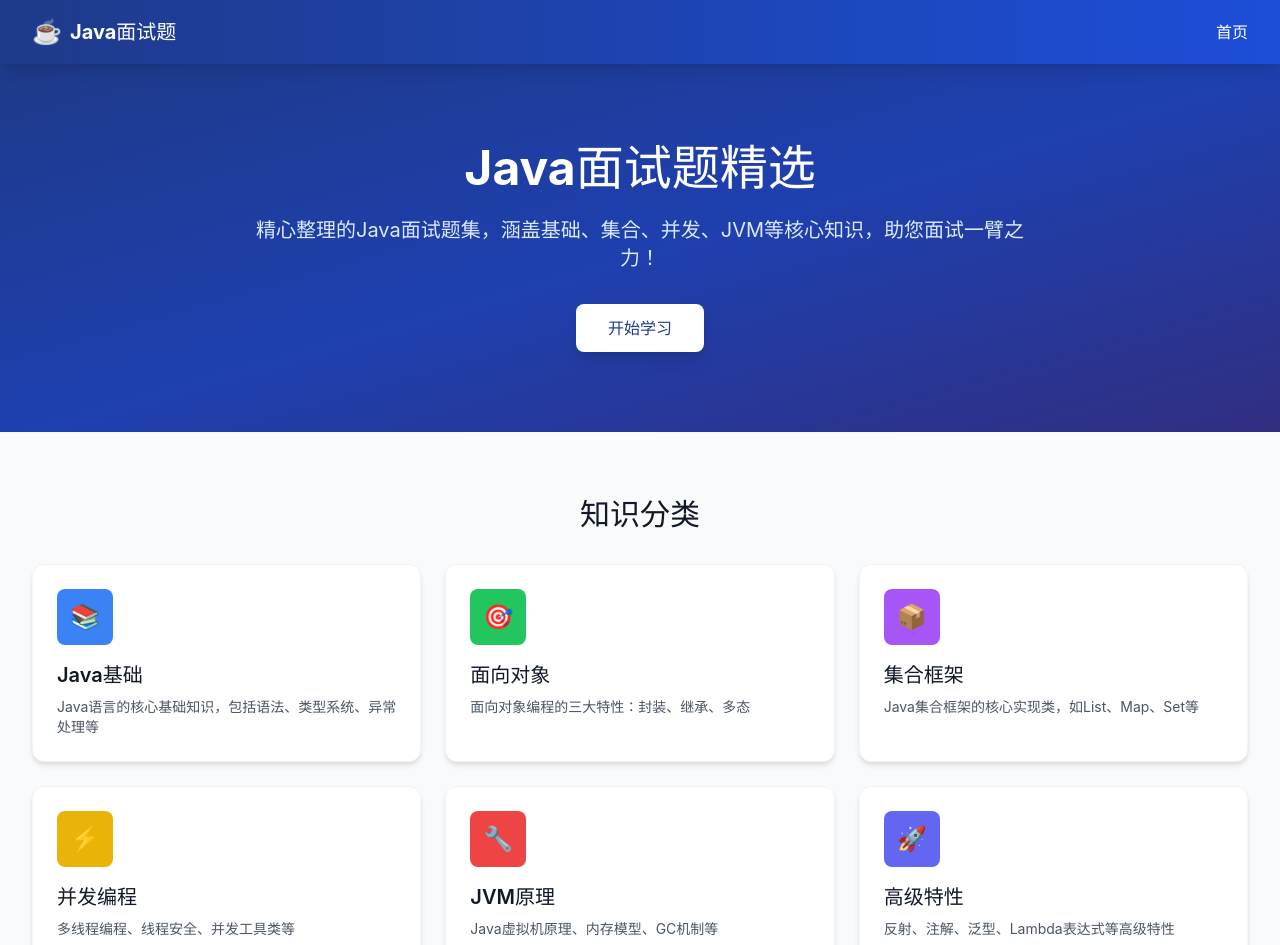
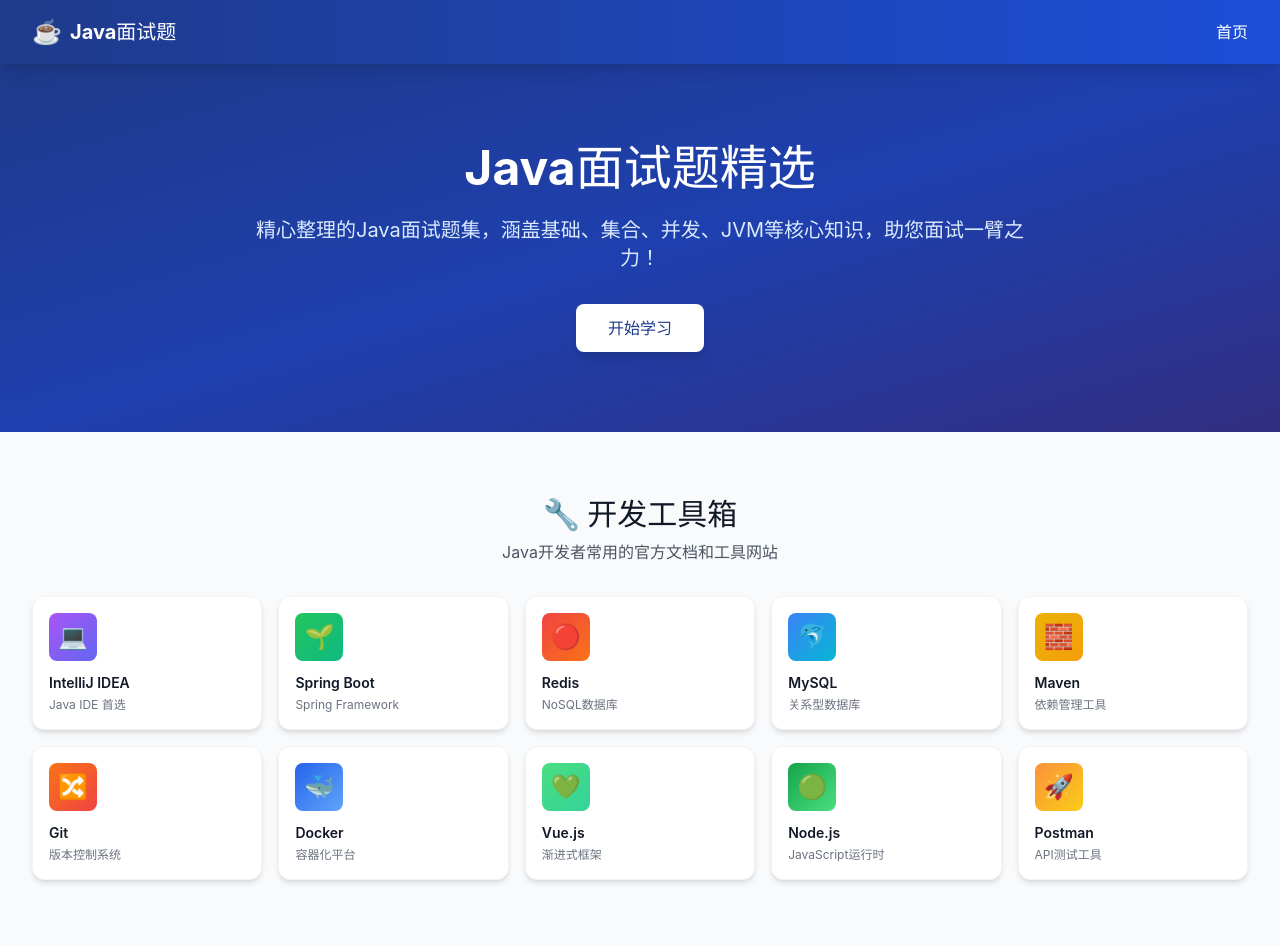
Before and after one commit to lmwe/java-interview-questions, a React (Vite) app: page /#/ in a window 1280 px wide. Shown: the top 945 px of the page. Built offline with nearby package versions, Linux system fonts and the light colour scheme.

Commit message:
Add development tools section with official documentation links

```diff
--- a/src/pages/Home.tsx
+++ b/src/pages/Home.tsx
@@ -2,7 +2,87 @@ import { Link } from 'react-router-dom';
 import Navbar from '../components/Navbar';
 import { categories } from '../data/categories';
 import { questions } from '../data/questions';
-import { Category, Question } from '../types';
+
+interface DocLink {
+  name: string;
+  url: string;
+  description: string;
+  icon: string;
+  color: string;
+}
+
+const docLinks: DocLink[] = [
+  {
+    name: 'IntelliJ IDEA',
+    url: 'https://www.jetbrains.com/idea/',
+    description: 'Java IDE 首选',
+    icon: '💻',
+    color: 'from-purple-500 to-indigo-500'
+  },
+  {
+    name: 'Spring Boot',
+    url: 'https://spring.io/projects/spring-boot',
+    description: 'Spring Framework',
+    icon: '🌱',
+    color: 'from-green-500 to-emerald-500'
+  },
+  {
+    name: 'Redis',
+    url: 'https://redis.io/',
+    description: 'NoSQL数据库',
+    icon: '🔴',
+    color: 'from-red-500 to-orange-500'
+  },
+  {
+    name: 'MySQL',
+    url: 'https://www.mysql.com/',
+    description: '关系型数据库',
+    icon: '🐬',
+    color: 'from-blue-500 to-cyan-500'
+  },
+  {
+    name: 'Maven',
+    url: 'https://maven.apache.org/',
+    description: '依赖管理工具',
+    icon: '🧱',
+    color: 'from-yellow-500 to-amber-500'
+  },
+  {
+    name: 'Git',
+    url: 'https://git-scm.com/',
+    description: '版本控制系统',
+    icon: '🔀',
+    color: 'from-orange-500 to-red-500'
+  },
+  {
+    name: 'Docker',
+    url: 'https://www.docker.com/',
+    description: '容器化平台',
+    icon: '🐳',
+    color: 'from-blue-600 to-blue-400'
+  },
+  {
+    name: 'Vue.js',
+    url: 'https://vuejs.org/',
+    description: '渐进式框架',
+    icon: '💚',
+    color: 'from-green-400 to-emerald-400'
+  },
+  {
+    name: 'Node.js',
+    url: 'https://nodejs.org/',
+    description: 'JavaScript运行时',
+    icon: '🟢',
+    color: 'from-green-600 to-green-400'
+  },
+  {
+    name: 'Postman',
+    url: 'https://www.postman.com/',
+    description: 'API测试工具',
+    icon: '🚀',
+    color: 'from-orange-400 to-yellow-400'
+  }
+];
 
 const Home = () => {
   const featuredQuestions = questions.slice(0, 6);
@@ -57,10 +137,37 @@ const Home = () => {
       </div>
 
       <div className="max-w-7xl mx-auto px-4 sm:px-6 lg:px-8 py-16">
+        {/* Official Documentation Links */}
+        <section id="docs" className="mb-16">
+          <h2 className="text-3xl font-bold text-gray-900 mb-2 text-center">
+            🔧 开发工具箱
+          </h2>
+          <p className="text-gray-600 text-center mb-8">
+            Java开发者常用的官方文档和工具网站
+          </p>
+          <div className="grid grid-cols-2 sm:grid-cols-3 md:grid-cols-4 lg:grid-cols-5 gap-4">
+            {docLinks.map((doc) => (
+              <a
+                key={doc.name}
+                href={doc.url}
+                target="_blank"
+                rel="noopener noreferrer"
+                className="bg-white rounded-xl shadow-md hover:shadow-xl transition-all duration-300 p-4 border border-gray-100 group block"
+              >
+                <div className={`w-12 h-12 bg-gradient-to-br ${doc.color} rounded-lg flex items-center justify-center text-2xl mb-3 group-hover:scale-110 transition-transform duration-200`}>
+                  {doc.icon}
+                </div>
+                <h3 className="font-semibold text-gray-900 mb-1 text-sm">{doc.name}</h3>
+                <p className="text-gray-500 text-xs">{doc.description}</p>
+              </a>
+            ))}
+          </div>
+        </section>
+
         {/* Categories Section */}
         <section id="categories" className="mb-16">
           <h2 className="text-3xl font-bold text-gray-900 mb-8 text-center">
-            知识分类
+            📚 知识分类
           </h2>
           <div className="grid grid-cols-1 md:grid-cols-2 lg:grid-cols-3 gap-6">
             {categories.map((category) => (
@@ -82,7 +189,7 @@ const Home = () => {
         {/* Featured Questions */}
         <section>
           <h2 className="text-3xl font-bold text-gray-900 mb-8 text-center">
-            精选题目
+            🎯 精选题目
           </h2>
           <div className="grid grid-cols-1 md:grid-cols-2 gap-6">
             {featuredQuestions.map((question) => (
```
